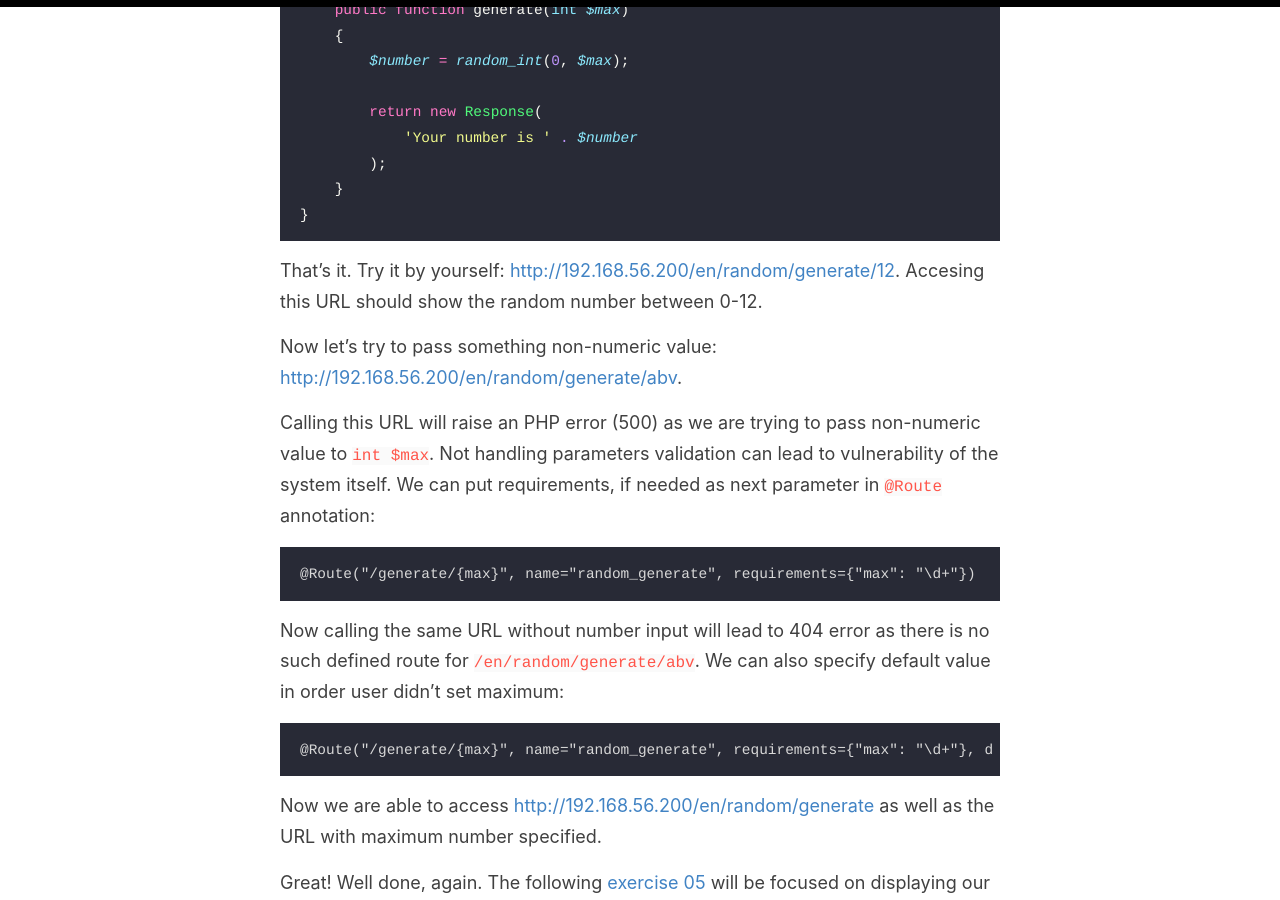
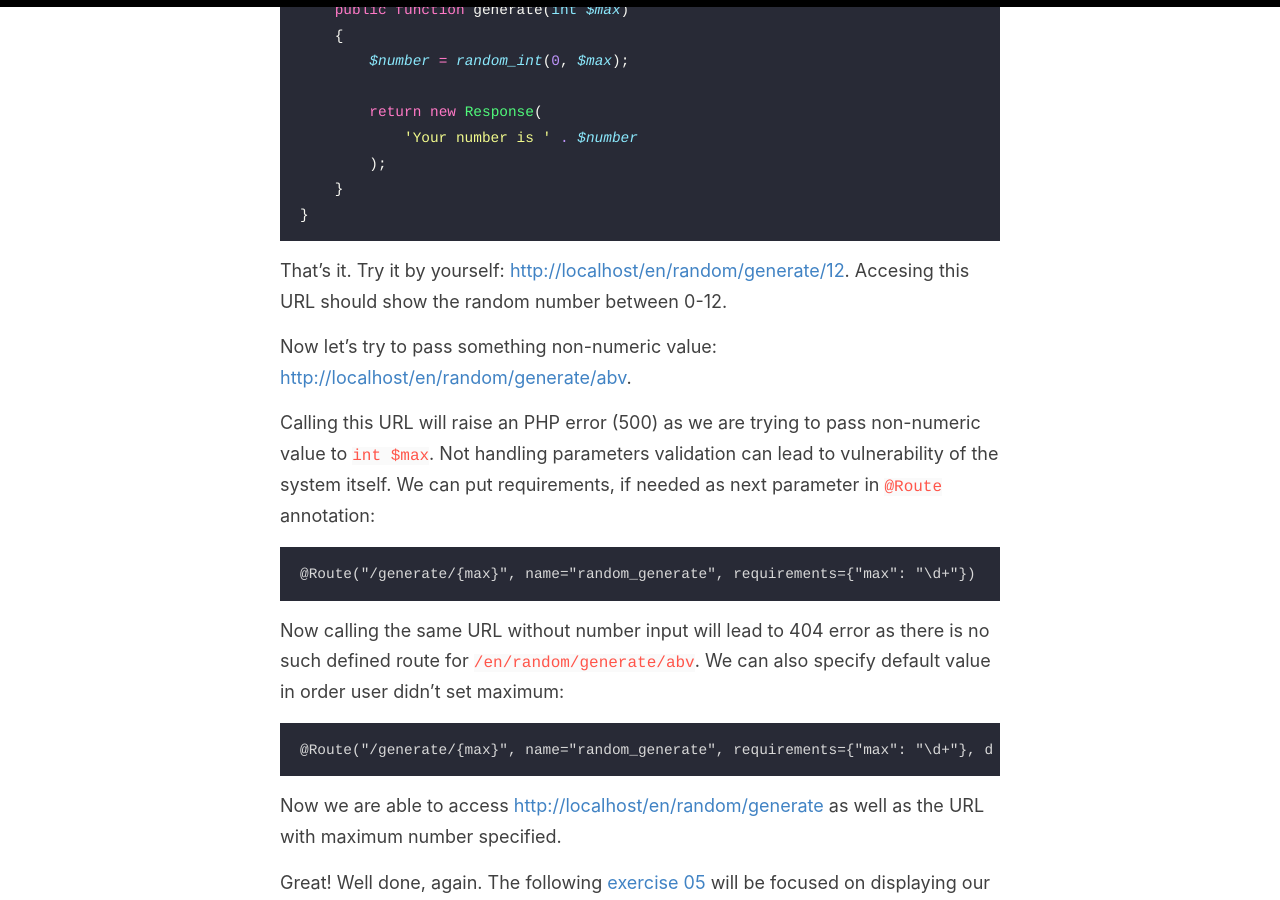
Before and after one commit to Lkopo/lkopo.github.io, a Jekyll site: the page built from _pages/symfony-04-working-with-controllers.md, in a window 1280 px wide and 900 px high, scrolled down 3211 px. Built offline with Jekyll 4.4.1, drawn with Linux system fonts in a browser that asks for light colours; part of the change alters nothing that is shown; some of the changed text lies outside the part shown.

Commit message:
Update symfony-04-working-with-controllers.md

````diff
--- a/_pages/symfony-04-working-with-controllers.md
+++ b/_pages/symfony-04-working-with-controllers.md
@@ -64,7 +64,7 @@ class RandomController extends AbstractController
 }
 ```
 
-Try it: [http://192.168.56.200/en/random/generate](http://192.168.56.200/en/random/generate).
+Try it: [http://localhost/en/random/generate](http://localhost/en/random/generate).
 
 This is a pure example where this method will work without need of `AbstractController` helper.
 Each route has its `name` property as later in application, when you would like to make a reference
@@ -129,11 +129,11 @@ class RandomController extends AbstractController
 }
 ```
 
-That's it. Try it by yourself: [http://192.168.56.200/en/random/generate/12](http://192.168.56.200/en/random/generate/12).
+That's it. Try it by yourself: [http://localhost/en/random/generate/12](http://localhost/en/random/generate/12).
 Accesing this URL should show the random number between 0-12.
 
 Now let's try to pass something non-numeric value:
-[http://192.168.56.200/en/random/generate/abv](http://192.168.56.200/en/random/generate/abc).
+[http://localhost/en/random/generate/abv](http://localhost/en/random/generate/abc).
 
 Calling this URL will raise an PHP error (500) as we are trying to pass non-numeric value to `int $max`. Not handling
 parameters validation can lead to vulnerability of the system itself. We can put requirements, if needed as next
@@ -151,7 +151,7 @@ didn't set maximum:
 @Route("/generate/{max}", name="random_generate", requirements={"max": "\d+"}, defaults={"max": 100})
 ```
 
-Now we are able to access [http://192.168.56.200/en/random/generate](http://192.168.56.200/en/random/generate)
+Now we are able to access [http://localhost/en/random/generate](http://localhost/en/random/generate)
 as well as the URL with maximum number specified.
 
 Great! Well done, again. The following [exercise 05](/tutorial/symfony/working-with-templates) will be focused
````
